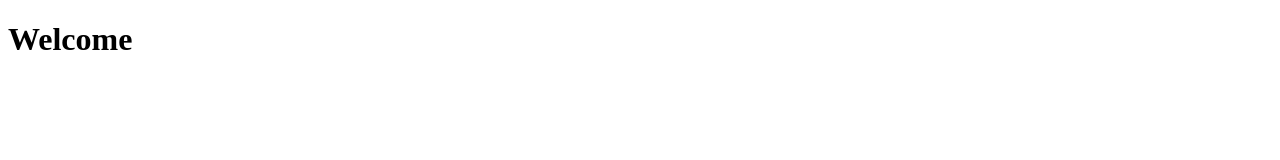
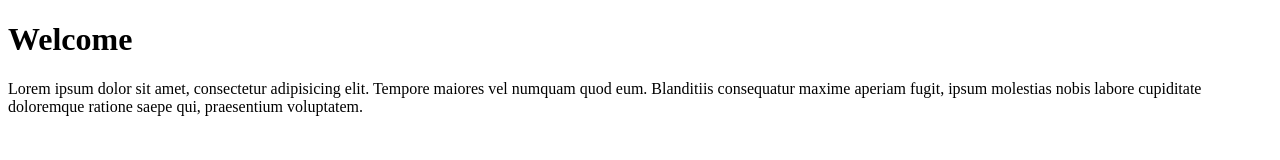
Before and after one commit to vishal9334/firstGithubProject, a plain HTML site: page index.html in a window 1280 px wide. Drawn offline with Linux system fonts and the light colour scheme.

Commit message:
index file 1.1

```diff
--- a/index.html
+++ b/index.html
@@ -7,5 +7,6 @@
 </head>
 <body>
     <h1>Welcome</h1>
+    <p>Lorem ipsum dolor sit amet, consectetur adipisicing elit. Tempore maiores vel numquam quod eum. Blanditiis consequatur maxime aperiam fugit, ipsum molestias nobis labore cupiditate doloremque ratione saepe qui, praesentium voluptatem.</p>
 </body>
 </html>
```
